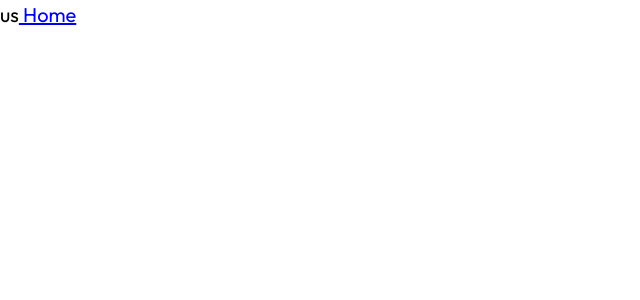
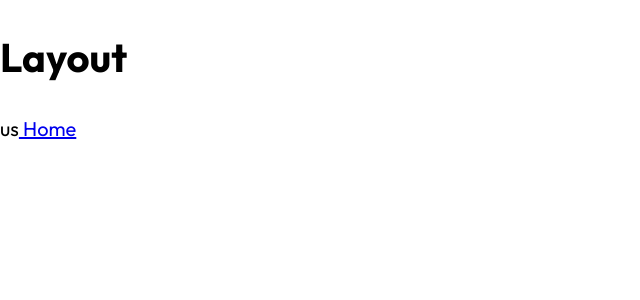
Before and after one commit to KennethJGR/GuitarNext, a Next.js app: page /us in a window 1280 px wide. Shown: the top 300 px of the page, without its empty margins (0-640 px from the left). Built offline with nearby package versions, Linux system fonts and the light colour scheme.

Commit message:
adding layout to us

```diff
--- a/src/pages/us.js
+++ b/src/pages/us.js
@@ -1,11 +1,12 @@
 import Link from "next/link";
+import Layout from "@/components/layout";
 
 const Us = () => {
     return (
-        <div>
+        <Layout>
             us
             <Link href="/"> Home </Link>
-        </div>
+        </Layout>
     );
 };
 
```
Also changed, not shown: src/components/layout.js (line endings or trailing spaces).
